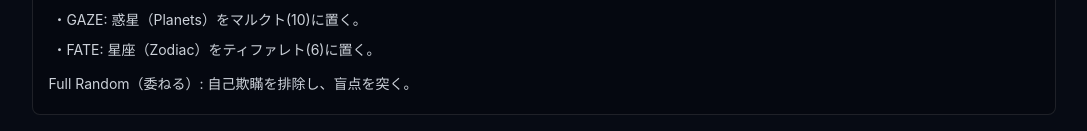
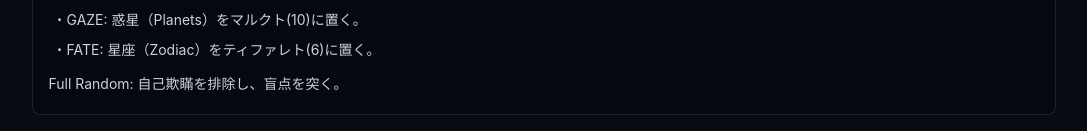
Before and after one commit to kiyotam23/thoth-tarot-spread, a Next.js app: page /manual in a window 1280 px wide. Shown: the part 595-726 px from the top of the page, without its empty margins (89-1176 px from the left). Built offline with nearby package versions, Linux system fonts and the light colour scheme.

Commit message:
UI improve

```diff
--- a/app/manual/page.tsx
+++ b/app/manual/page.tsx
@@ -83,7 +83,7 @@ const MANUAL_JP = {
         "・WILL: 四大元素（スート）をケテル(1)に置く。",
         "・GAZE: 惑星（Planets）をマルクト(10)に置く。",
         "・FATE: 星座（Zodiac）をティファレト(6)に置く。",
-        "Full Random（委ねる）: 自己欺瞞を排除し、盲点を突く。"
+        "Full Random: 自己欺瞞を排除し、盲点を突く。"
       ]
     },
     {
```
